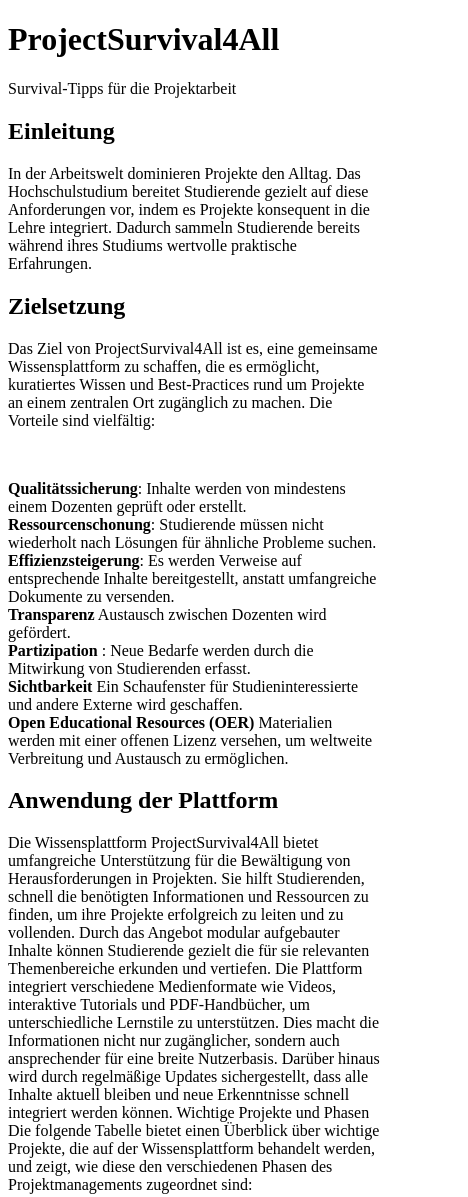
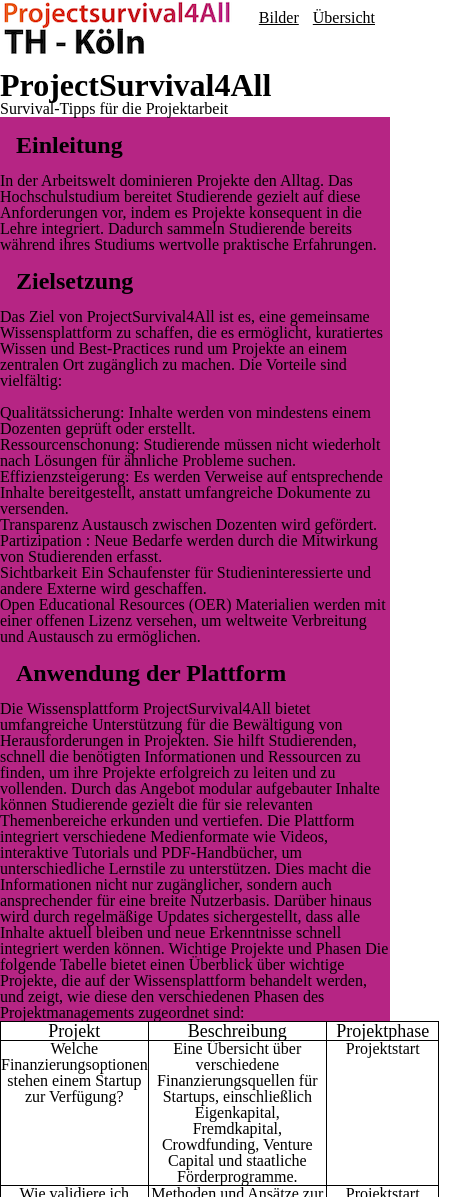
Before and after one commit to mi-classroom/fd-html-und-css-ibrahim-oez, a plain HTML site: page pages/about/about_the_project.html in a window 390 px wide. Shown: the top 1197 px of the page, 468 px wide, since content can reach past the window. Drawn offline with nearby package versions, Linux system fonts and the light colour scheme; a web font is replaced by a local one.

Commit message:
responsive design

```diff
--- /dev/null
+++ b/assets/styles/html.css
@@ -0,0 +1,46 @@
+html,body{
+    font-family: "source-sans-3";
+    max-width: fit-content;
+    max-height: fit-content;
+    min-width: 300px;
+    min-height: 300px;
+}
+
+h1{
+    font-size:xx-large;
+    font-weight: bold;
+}
+
+h2{
+    font-size: x-large;
+    font-weight: bold;
+    padding:var(--m);
+}
+
+a{
+    color:black;
+
+}
+
+img{
+    size: 100%;
+}
+
+hr{
+    width: 350px;
+    border-radius: 50%;
+}
+
+.leiste{
+    position: absolute;
+    right: 10px;
+    top: 10px;
+
+}
+.leiste li {
+    display: inline-block;
+    max-inline-size: 100vw;
+}
+.leiste a {
+    padding: 5px;
+}
--- a/assets/styles/übersicht-html/footer.css
+++ b/assets/styles/übersicht-html/footer.css
@@ -1,5 +1,8 @@
+footer{
+    background-color: var(--color-grey);
+}
+
 .footer-list{
-    background-color: var(--color-grey);
     padding: var(--m);
     list-style-type:none;
 }
--- a/assets/styles/übersicht-html/html.css
+++ /dev/null
@@ -1,29 +0,0 @@
-html,body{
-    font-family: "source-sans-3";
-
-}
-
-h1{
-    font-size:xx-large;
-    font-weight: bold;
-}
-
-h2{
-    font-size: x-large;
-    padding: var(--m);
-    font-weight: bold;
-}
-
-a{
-    color:black;
-
-}
-
-img{
-    size: 100%;
-}
-
-hr{
-    width: 350px;
-    border-radius: 50%;
-}
--- /dev/null
+++ b/firstJS.js
@@ -0,0 +1,7 @@
+const x = document.forms["frm1"];
+let text = ""
+for(let i = 0; i < x.length;i++){
+    text += x.elements[i].value + "<br>";
+
+}
+document.getElementById("demo").innerHTML = text
--- a/pages/about/about_the_project.html
+++ b/pages/about/about_the_project.html
@@ -1,18 +1,53 @@
 <!DOCTYPE html>
 <html lang="en">
+
 <head>
   <meta charset="UTF-8" />
   <meta name="viewport" content="width=device-width, initial-scale=1.0" />
 
-    <title>Document</title>
+  <!-----------------------------STYLESHEETS------------------------------------------------------------>
+  <link rel="stylesheet" href="/assets/styles/reset.css">
+  <link rel="stylesheet" href="/assets/styles/fonts.css">
+  <link rel="stylesheet" href="/assets/styles/variable.css">
+  <link rel="stylesheet" href="/assets/styles/html.css">
+
+
+  <!-----------------------------Externe-Stylesheets---------------------------------------------------->
+  <link rel="stylesheet"
+    href="https://fonts.googleapis.com/css2?family=Material+Symbols+Outlined:opsz,wght,FILL,GRAD@20..48,100..700,0..1,-50..200" />
+  <!---------------------------------------------------------------------------------------------------->
+  <link rel="shortcut icon" href="/assets/images/favicon.ico" type="image/x-icon">
+
+  <a href="http://www.staggeringbeauty.com/">
+    <img src="/assets/images/p4all.png" alt="Th Köln" />
+  </a>
+
+  <nav class="leiste">
+    <ul>
+      <li>
+        <a href="/images">Bilder</a>
+      </li>
+      <li>
+        <a href="/übersicht.html">Übersicht</a>
+      </li>
+    </ul>
+  </nav>
+
+  <title id="title">Document</title>
+
 </head>
 <!------------------------------------------------------------------------------------------->
+
 <body>
+  <script>
+
+
+  </script>
   <h1>ProjectSurvival4All</h1>
 
   <p>Survival-Tipps für die Projektarbeit</p>
 
-    <div>
+  <div class="welcome" style="background-color: var(--color-pink);">
     <h2>Einleitung</h2>
     <p>
       In der Arbeitswelt dominieren Projekte den Alltag. Das Hochschulstudium
@@ -23,7 +58,7 @@
 
   </div>
 
-    <div>
+  <div class="welcome" style="background-color: var(--color-pink);">
     <h2>Zielsetzung</h2>
     <p>
       Das Ziel von ProjectSurvival4All ist es, eine gemeinsame
@@ -41,15 +76,13 @@
       <br /><b>Transparenz</b> Austausch zwischen Dozenten wird gefördert.
       <br /><b>Partizipation</b> : Neue Bedarfe werden durch die Mitwirkung
       von Studierenden erfasst. <br /><b>Sichtbarkeit</b> Ein Schaufenster für
-        Studieninteressierte und andere Externe wird geschaffen. <br /><b
-          >Open Educational Resources (OER)</b
-        >
+      Studieninteressierte und andere Externe wird geschaffen. <br /><b>Open Educational Resources (OER)</b>
       Materialien werden mit einer offenen Lizenz versehen, um weltweite
       Verbreitung und Austausch zu ermöglichen.
     </p>
   </div>
 
-    <div style="display: block;">
+  <div class="welcome" style="background-color: var(--color-pink);">
     <h2>Anwendung der Plattform</h2>
     <p>
       Die Wissensplattform ProjectSurvival4All bietet umfangreiche
@@ -70,6 +103,18 @@
       Projektmanagements zugeordnet sind:
     </p>
   </div>
+
+  <style>
+    tr {
+      border: solid 1px black
+    }
+
+    td {
+      border: solid 1px black;
+      text-align: center;
+      -ms-zoom: normal;
+    }
+  </style>
 
   <div>
     <table border="5px " style="display: block">
@@ -143,9 +188,13 @@
       </tbody>
     </table>
   </div>
+
+  <script src="/firstJS.js"></script>
+
 </body>
 <!---------------------------------------------------------------------------------------------->
 <footer>
   <a href="/index.html">Übersicht</a>
 </footer>
+
 </html>
```
Also changed, not shown: assets/styles/übersicht-html/favoriten.css (+8 -2 lines), assets/styles/übersicht-html/verlauf.css (+3 -5 lines), übersicht.html (+33 -37 lines), assets/styles/component.css (renamed from assets/styles/übersicht-html/component.css), assets/styles/fonts.css (renamed from assets/styles/übersicht-html/fonts.css), assets/styles/icon.css (renamed from assets/styles/übersicht-html/icon.css), assets/styles/reset.css (renamed from assets/styles/übersicht-html/reset.css), assets/styles/variable.css (renamed from assets/styles/übersicht-html/variable.css). Lines whose indentation alone changed are shown as unchanged.
